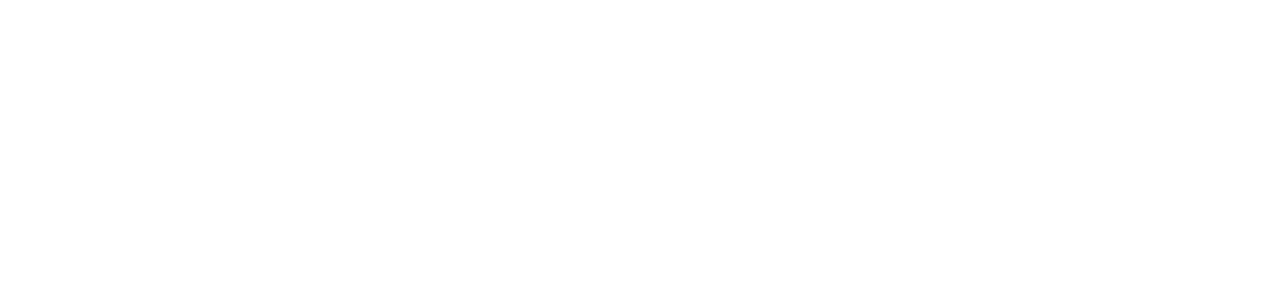
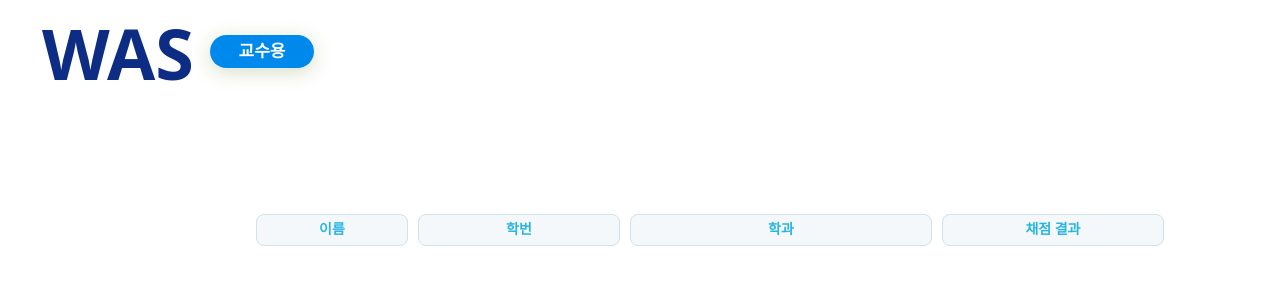
Before and after one commit to WAS-WritingAutomaticScoringAIService/WAS-Front, a React (Create React App) app: page /prodetail in a window 1280 px wide. Before the commit this address had no page. Shown: the top 300 px of the page. Built offline with nearby package versions, Linux system fonts and the light colour scheme.

Commit message:
feat:교수용 - 채점 결과 상세 조회페이지, 채점 결과 개인 상세조회 페이지 코드 작성

```diff
--- a/src/comb/DuFinTask.css
+++ b/src/comb/DuFinTask.css
@@ -138,7 +138,7 @@
     font-size: 14px;
     line-height: 16px;
     color: #28B5E1;
-    margin-right: 10px; /* Adjust the margin as needed */
+    margin-right: 10px;
   }
 
   .FinTaskSubject {
--- a/src/index.js
+++ b/src/index.js
@@ -13,6 +13,8 @@ import StuWrite from './stu/StuWrite';
 import StuCheckTask from './stu/StuCheckTask';
 import StuDuTask from './stu/StuDuTask';
 import StuSearch from './stu/StuSearch';
+import ProDetail from './pro/ProDetail';
+import ProPersonal from './pro/ProPersonal';
 
 const rootElement = document.getElementById('root');
 const root = createRoot(rootElement);
@@ -31,6 +33,8 @@ root.render(
       <Route path='/stuwrite' element={<StuWrite />} />
       <Route path='/stuchecktask' element={<StuCheckTask />} />
       <Route path='/studutask' element={<StuDuTask />} />
+      <Route path='/prodetail' element={<ProDetail />} />
+      <Route path='/propersonal' element={<ProPersonal />} />
     </Routes>
   </BrowserRouter>
 );
--- a/src/log/CreateAccount.js
+++ b/src/log/CreateAccount.js
@@ -1,23 +1,25 @@
 //CreateAccount.js(회원가입 페이지)
-import "./CreateAccount.css";
 import React, { useState, useEffect } from 'react';
 // import axios from 'axios';
+import './CreateAccount.css';
 
 const CreateAccount = () => {
-  const [signEmail, setSignEmail] = useState('');
-  const [signPassword, setSignPassword] = useState('');
-  const [confirmPassword, setConfirmPassword] = useState('');
-  const [name, setName] = useState('');
-  const [school, setSchool] = useState('');
-  const [idNumber, setIdNumber] = useState('');
-  const [department, setDepartment] = useState('');
+  const [formData, setFormData] = useState({
+    signEmail: '',
+    signPassword: '',
+    confirmPassword: '',
+    name: '',
+    school: '',
+    idNumber: '',
+    department: '',
+  });
+
   const [schools, setSchools] = useState([]);
 
   useEffect(() => {
     const fetchSchoolsFromBackend = async () => {
       try {
-        //(백엔드와 연결예정)
-
+        // (백엔드와 연결예정)
         // 백엔드 연결 시 삭제 예정
         const fetchedSchools = [
           { id: 1, name: '숙명여자대학교' },
@@ -33,30 +35,30 @@ const CreateAccount = () => {
     fetchSchoolsFromBackend();
   }, []);
 
-  const handleRegister = async () => {
+  const handleInputChange = (e) => {
+    const { name, value } = e.target;
+    setFormData({ ...formData, [name]: value });
+  };
+
+  const handleRegister = async (e) => {
+    e.preventDefault();
+
     try {
       // 모든 필드 입력
-      if (!signEmail || !signPassword || !confirmPassword || !name || !school || !idNumber || !department) {
+      if (Object.values(formData).some((value) => !value)) {
         alert('모든 필드를 입력하세요');
         return;
       }
 
       // 비밀번호 확인
-      if (signPassword !== confirmPassword) {
+      if (formData.signPassword !== formData.confirmPassword) {
         alert('비밀번호와 비밀번호 확인이 일치하지 않습니다');
         return;
       }
 
       // 사용자가 작성한 필드로 지금은 무시
       // eslint-disable-next-line no-unused-vars
-      const user = {
-        signEmail,
-        signPassword,
-        name,
-        school,
-        idNumber,
-        department,
-      };
+      const user = { ...formData };
 
       // (백엔드와 연결예정)
       /*
@@ -67,8 +69,10 @@ const CreateAccount = () => {
       window.location.href = "/login";
       */
 
+      alert('회원가입이 성공적으로 완료되었습니다');
+
     } catch (error) {
-      console.error('Error during registration:', error);
+      console.error('에러:', error);
       alert('회원가입 중 오류가 발생했습니다');
     }
   };
@@ -81,6 +85,7 @@ const CreateAccount = () => {
       </div>
       <div className="signinboxsign">회원가입</div>
 
+      <form onSubmit={handleRegister}>
         <div>
           <label htmlFor="signEmail" className="signinemail">
             <span className="star">*</span>이메일
@@ -88,8 +93,9 @@ const CreateAccount = () => {
           <input
             type="email"
             id="signEmail"
-          value={signEmail}
-          onChange={(e) => setSignEmail(e.target.value)}
+            name="signEmail"
+            value={formData.signEmail}
+            onChange={handleInputChange}
           />
         </div>
 
@@ -100,8 +106,9 @@ const CreateAccount = () => {
           <input
             type="password"
             id="signPassword"
-          value={signPassword}
-          onChange={(e) => setSignPassword(e.target.value)}
+            name="signPassword"
+            value={formData.signPassword}
+            onChange={handleInputChange}
           />
         </div>
 
@@ -112,8 +119,9 @@ const CreateAccount = () => {
           <input
             type="password"
             id="confirmPassword"
-          value={confirmPassword}
-          onChange={(e) => setConfirmPassword(e.target.value)}
+            name="confirmPassword"
+            value={formData.confirmPassword}
+            onChange={handleInputChange}
           />
         </div>
 
@@ -124,8 +132,9 @@ const CreateAccount = () => {
           <input
             type="text"
             id="name"
-          value={name}
-          onChange={(e) => setName(e.target.value)}
+            name="name"
+            value={formData.name}
+            onChange={handleInputChange}
           />
         </div>
 
@@ -135,14 +144,15 @@ const CreateAccount = () => {
           </label>
           <select
             id="school"
-          value={school}
-          onChange={(e) => setSchool(e.target.value)}
+            name="school"
+            value={formData.school}
+            onChange={handleInputChange}
           >
             <option value="" disabled>
               소속된 학교 또는 기관은 선택하세요.
             </option>
             {schools.map((schoolOption) => (
-            <option key={schoolOption.id} value={schoolOption.id}>
+              <option key={schoolOption.id} value={schoolOption.name}>
                 {schoolOption.name}
               </option>
             ))}
@@ -156,8 +166,9 @@ const CreateAccount = () => {
           <input
             type="text"
             id="idNumber"
-          value={idNumber}
-          onChange={(e) => setIdNumber(e.target.value)}
+            name="idNumber"
+            value={formData.idNumber}
+            onChange={handleInputChange}
           />
         </div>
 
@@ -168,12 +179,16 @@ const CreateAccount = () => {
           <input
             type="text"
             id="department"
-          value={department}
-          onChange={(e) => setDepartment(e.target.value)}
+            name="department"
+            value={formData.department}
+            onChange={handleInputChange}
           />
         </div>
 
-      <button onClick={handleRegister} className="signinbutton">가입하기</button>
+        <button type="submit" className="signinbutton">
+          가입하기
+        </button>
+      </form>
     </div>
   );
 };
--- /dev/null
+++ b/src/pro/ProDetail.css
@@ -0,0 +1,46 @@
+/*ProDetail.css(교수용 - 채점 결과 개인 상세 조회 페이지-CSS)*/
+
+.detailinfo{
+    display: flex;
+    position: absolute;
+    top: 25%;
+    left:20%;
+  }
+
+  .detailname,
+  .detailid,
+  .detailmajor,
+  .detailcheck {
+    position: relative;
+    height: 30px;
+    background: #F4F8FA;
+    border-radius: 8px;
+    border: 1px solid #D1E2EA;
+    display: flex;
+    align-items: center;
+    justify-content: center;
+    text-align: center;
+    font-family: 'Poppins';
+    font-style: normal;
+    font-weight: 600;
+    font-size: 14px;
+    line-height: 16px;
+    color: #28B5E1;
+    margin-right: 10px;
+  }
+
+  .detailname {
+    width: 150px;
+  }
+
+  .detailid {
+    width: 200px;
+  }
+
+  .detailmajor {
+    width: 300px;
+  }
+
+  .detailcheck {
+    width: 220px;
+  }
--- /dev/null
+++ b/src/pro/ProDetail.js
@@ -0,0 +1,22 @@
+/* ProDetail.js (교수용-채점 결과 상세 조회 페이지)*/
+import React from "react";
+import ProEditor from "./ProEditor";
+import './ProDetail.css';
+
+const ProDetail = () => {
+  return(
+    <div>
+        <div>
+            <ProEditor />
+                <div className='detailinfo'>
+                    <p className='detailname'>이름</p>
+                    <p className='detailid'>학번</p>
+                    <p className='detailmajor'>학과</p>
+                    <p className='detailcheck'>채점 결과</p>
+                </div>
+         </div>
+    </div>
+  );
+};
+
+export default ProDetail;
--- /dev/null
+++ b/src/pro/ProPersonal.css
@@ -0,0 +1,18 @@
+.closebutton{
+    position: absolute;
+    width: 149px;
+    height: 54px;
+    right: 4%;
+    top: 90%;
+    background: #0089ED;
+    box-shadow: 0px 4px 19px rgba(119, 147, 65, 0.3);
+    border-radius: 10px;
+    font-family: 'Poppins';
+    font-style: normal;
+    font-weight: 700;
+    font-size: 16px;
+    line-height: 24px;
+    color: #FFFFFF;
+    border: none;
+    cursor: pointer;
+}
--- /dev/null
+++ b/src/pro/ProPersonal.js
@@ -0,0 +1,28 @@
+//ProPersonal.js(교수용 - 채점 결과 개인 상세 조회 페이지)
+import React from "react";
+import { useNavigate } from "react-router-dom"; // useHistory 대신 useNavigate를 사용
+import ProEditor from "./ProEditor";
+import "./ProPersonal.css";
+
+
+const ProPersonal = () => {
+  const navigate = useNavigate();
+
+  // 닫기 버튼 클릭을 처리하는 함수
+  const handleCloseButtonClick = () => {
+    // 이전 페이지로 이동
+    navigate(-1);
+  };
+
+  return (
+    <div>
+        <ProEditor />
+        <h1>채점 결과 개인 상세 조회 페이지</h1>
+
+      {/* 닫기 버튼 */}
+      <button className = "closebutton" onClick={handleCloseButtonClick}>닫기</button>
+    </div>
+  );
+};
+
+export default ProPersonal;
```
Lines whose indentation alone changed are shown as unchanged.
